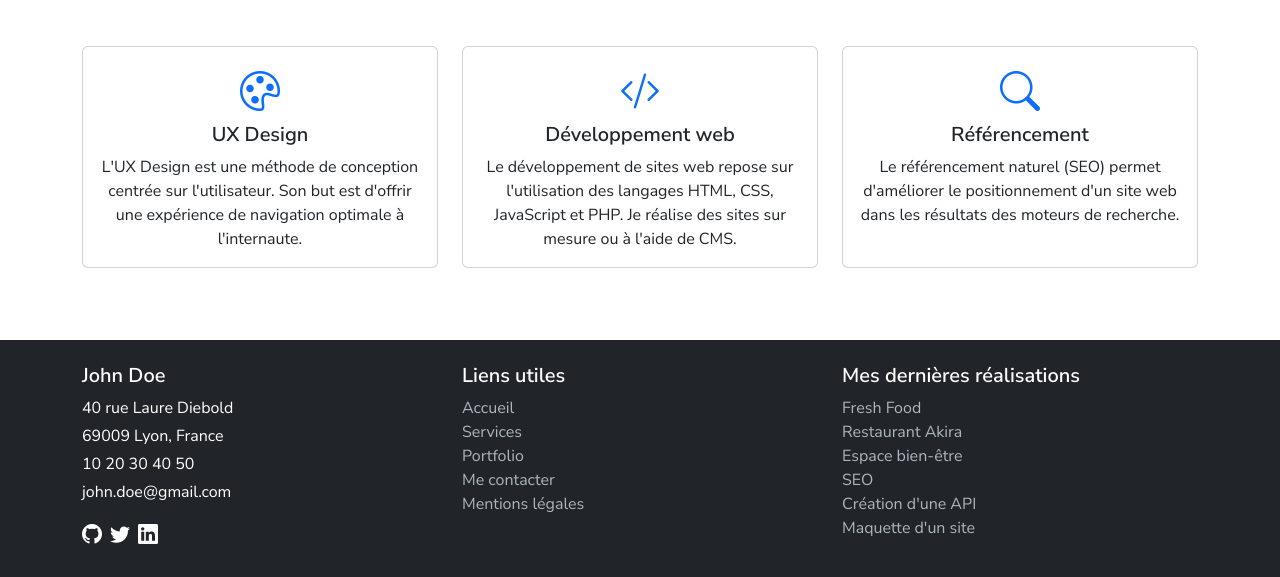
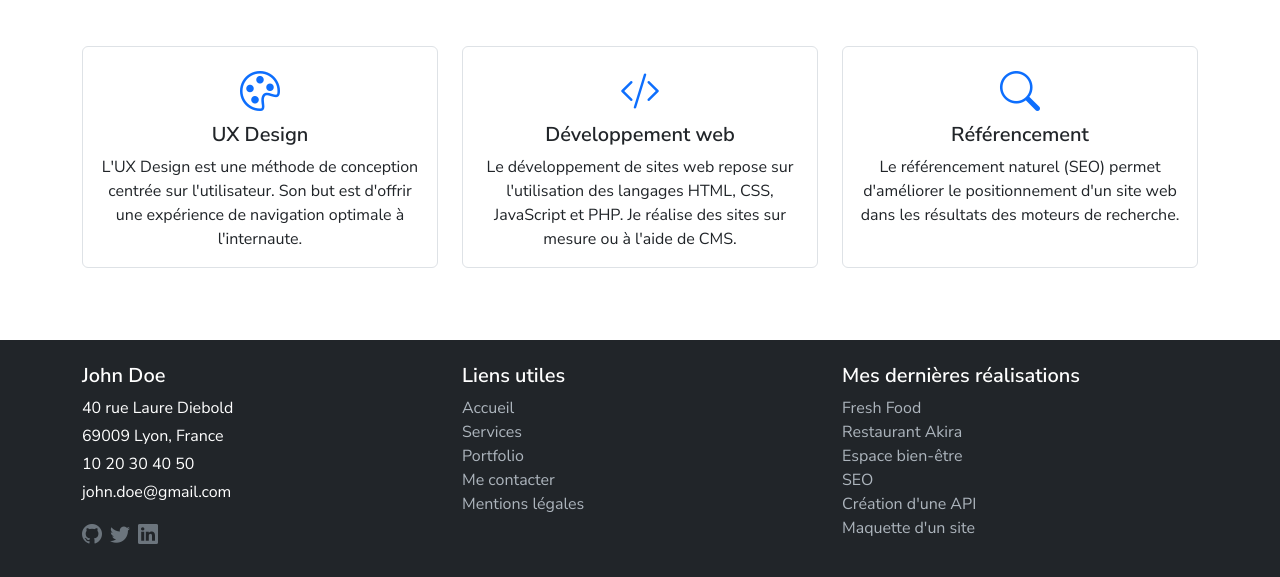
Before and after one commit to adripcr0301-sketch/portfolio-john-doe, a React (Create React App) app: page /services in a window 1280 px wide. Shown: the part 352-929 px from the top of the page. Built offline with nearby package versions, Linux system fonts and the light colour scheme; no server answers.

Commit message:
complete hover effects and css transition

```diff
--- a/src/styles/custom.css
+++ b/src/styles/custom.css
@@ -9,7 +9,7 @@ h1, h2, h3, h4, h5, h6, strong {
 }
 
 /* Transitions */
-a, .btn, .card {
+a, .btn, .card, .social-icons i {
   transition: all 0.3s ease;
 }
 
@@ -34,9 +34,12 @@ a, .btn, .card {
   font-weight: 600;
 }
 
+.social-icons a {
+  color: #6c757d !important;
+}
+
 .social-icons a:hover {
   color: #fff !important;
-  opacity: 0.8;
 }
 
 /* Hero Section */
@@ -58,7 +61,11 @@ a, .btn, .card {
 
 /* Buttons */
 .btn:hover {
-  filter: brightness(0.9);
+  filter: brightness(0.85);
+}
+
+.btn-primary:hover {
+  filter: brightness(1.1);
 }
 
 /* Progress bars */
@@ -67,8 +74,23 @@ a, .btn, .card {
 }
 
 /* Service & Portfolio Cards */
+.service-card,
+.portfolio-card {
+  border: 1px solid #dee2e6;
+}
+
 .service-card:hover,
 .portfolio-card:hover {
   background-color: #efefef;
   box-shadow: 0 4px 15px rgba(0, 0, 0, 0.2);
 }
+
+/* Portfolio button lighter on hover */
+.portfolio-card .btn-primary:hover {
+  filter: brightness(1.15);
+}
+
+/* Accordion */
+.accordion-button:focus {
+  box-shadow: none;
+}
```
